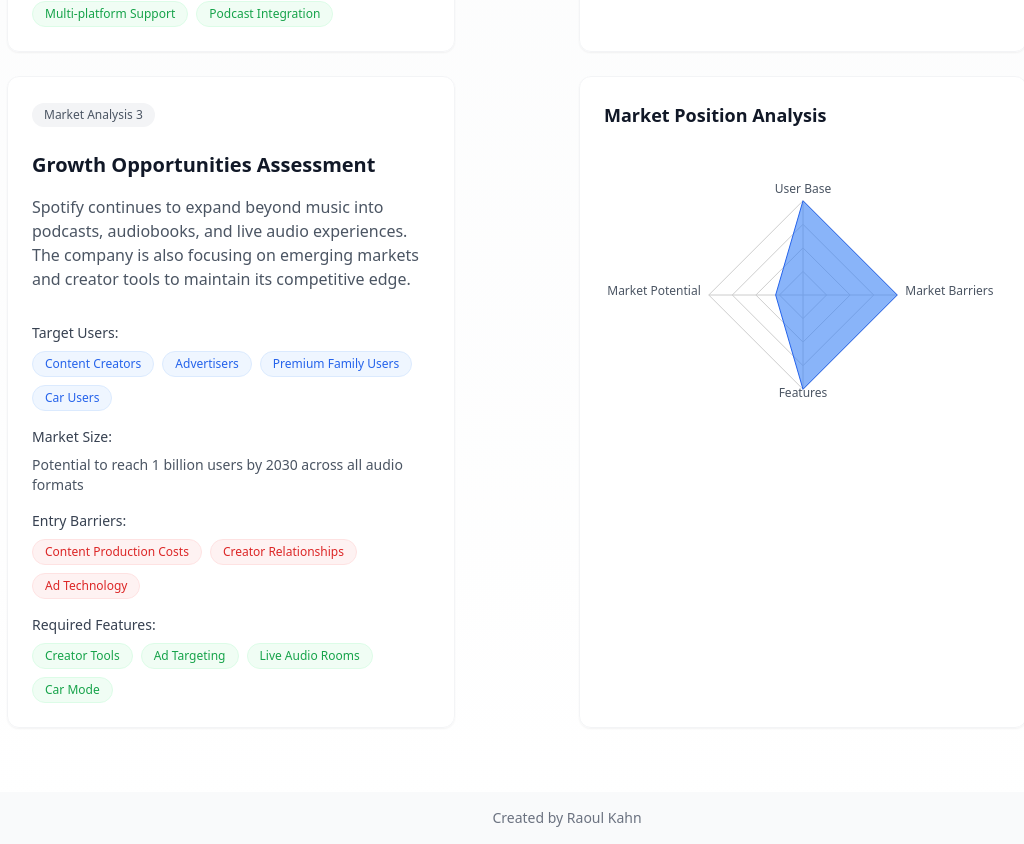
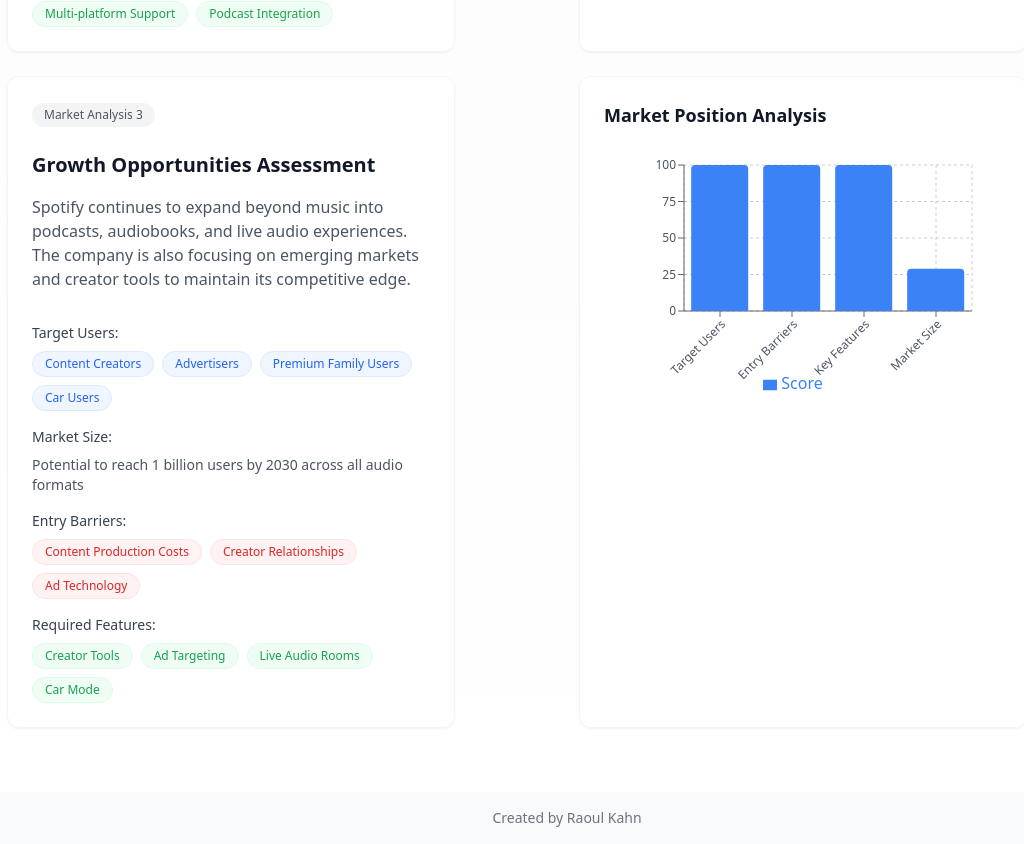
Before and after one commit to raoulkahn/market-insights, a React (Vite) app: page / in a window 1280 px wide. Shown: the part 1210-2054 px from the top of the page, without its empty margins (73-1097 px from the left). Built offline with nearby package versions, Linux system fonts and the light colour scheme.

Commit message:
Replace radar chart with competitor comparison
The commit replaces the existing radar chart with a visual representation of competitor comparisons.  No specific implementation details are included.

```diff
--- a/src/components/MarketAnalysisRadar.tsx
+++ b/src/components/MarketAnalysisRadar.tsx
@@ -1,5 +1,5 @@
 
-import { ResponsiveContainer, RadarChart, PolarGrid, PolarAngleAxis, Radar, Legend, Tooltip } from 'recharts';
+import { ResponsiveContainer, BarChart, Bar, XAxis, YAxis, CartesianGrid, Tooltip, Legend } from 'recharts';
 import { motion } from 'framer-motion';
 
 interface MarketAnalysisRadarProps {
@@ -13,28 +13,28 @@ interface MarketAnalysisRadarProps {
 }
 
 const MarketAnalysisRadar = ({ marketData, index }: MarketAnalysisRadarProps) => {
-  // Transform the data for the radar chart
-  const radarData = [
+  // Transform the data for the bar chart
+  const barData = [
     {
-      metric: "User Base",
+      metric: "Target Users",
       value: marketData.targetUsers.length * 20,
-      fullMark: 100,
+      category: "Users",
     },
     {
-      metric: "Market Barriers",
+      metric: "Entry Barriers",
       value: marketData.entryBarriers.length * 25,
-      fullMark: 100,
+      category: "Market",
     },
     {
-      metric: "Features",
+      metric: "Key Features",
       value: marketData.keyFeatures.length * 20,
-      fullMark: 100,
+      category: "Product",
     },
     {
-      metric: "Market Potential",
+      metric: "Market Size",
       // Extract the first number from marketSize string and normalize it
       value: parseInt(marketData.marketSize.match(/\d+/)?.[0] || "0"),
-      fullMark: 100,
+      category: "Market",
     },
   ];
 
@@ -48,14 +48,24 @@ const MarketAnalysisRadar = ({ marketData, index }: MarketAnalysisRadarProps) =>
       <h3 className="text-lg font-semibold text-gray-900 mb-4">Market Position Analysis</h3>
       <div className="h-[300px] w-full">
         <ResponsiveContainer width="100%" height="100%">
-          <RadarChart cx="50%" cy="50%" outerRadius="65%" data={radarData}>
-            <PolarGrid />
-            <PolarAngleAxis
+          <BarChart data={barData} margin={{ top: 20, right: 30, left: 20, bottom: 50 }}>
+            <CartesianGrid strokeDasharray="3 3" />
+            <XAxis
               dataKey="metric"
+              angle={-45}
+              textAnchor="end"
+              height={60}
+              interval={0}
               tick={{
                 fill: "#4B5563",
                 fontSize: 12,
                 fontWeight: 500
+              }}
+            />
+            <YAxis
+              tick={{
+                fill: "#4B5563",
+                fontSize: 12
               }}
             />
             <Tooltip
@@ -66,14 +76,14 @@ const MarketAnalysisRadar = ({ marketData, index }: MarketAnalysisRadarProps) =>
                 padding: "0.5rem"
               }}
             />
-            <Radar
-              name="Market Metrics"
+            <Legend />
+            <Bar
               dataKey="value"
-              stroke="#2563eb"
               fill="#3b82f6"
-              fillOpacity={0.6}
+              name="Score"
+              radius={[4, 4, 0, 0]}
             />
-          </RadarChart>
+          </BarChart>
         </ResponsiveContainer>
       </div>
     </motion.div>
```
